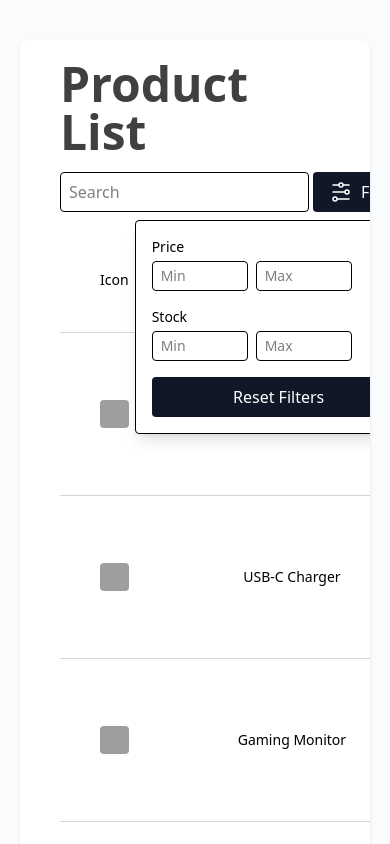
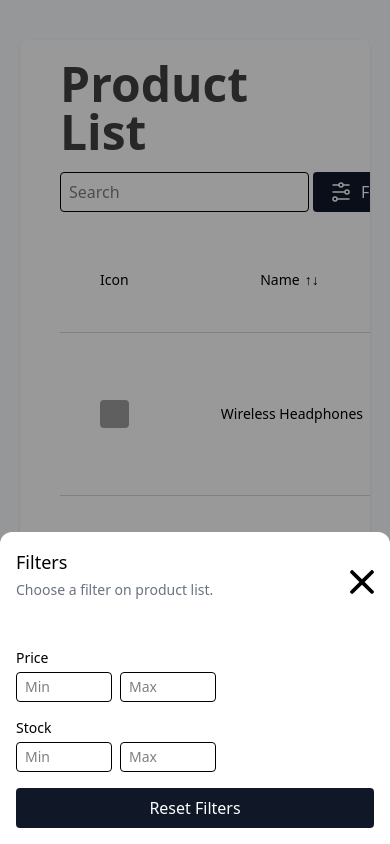
Before and after one commit to rastz/iai-product-list-app, a React (Vite) app: page / in a window 390 px wide. Both pictures are taken after a click on the button "Filters". Shown: the top 844 px of the page. Built offline with nearby package versions, Linux system fonts and the light colour scheme; grey boxes are pictures that could not be loaded.

Commit message:
feat: add mobile drawer version of filter menu

```diff
--- /dev/null
+++ b/src/components/Filters.tsx
@@ -0,0 +1,24 @@
+import { Table } from "@tanstack/react-table";
+import { FiltersButton } from "./FiltersButton";
+import { MobileFilterDrawer } from "./MobileFilterDrawer";
+import { Product } from "../types";
+
+interface FiltersProps {
+  table: Table<Product>;
+}
+
+function Filters({ table }: FiltersProps) {
+  return (
+    <>
+      <div className="hidden md:block">
+        <FiltersButton table={table} />
+      </div>
+
+      <div className="md:hidden">
+        <MobileFilterDrawer table={table} />
+      </div>
+    </>
+  );
+}
+
+export { Filters };
--- /dev/null
+++ b/src/components/Icons/CloseIcon.tsx
@@ -0,0 +1,27 @@
+const CloseIcon = () => (
+  <svg
+    fill="#000000"
+    height="24px"
+    width="24px"
+    version="1.1"
+    id="Layer_1"
+    xmlns="http://www.w3.org/2000/svg"
+    viewBox="0 0 492 492"
+  >
+    <g id="SVGRepo_bgCarrier" strokeWidth="0"></g>
+    <g
+      id="SVGRepo_tracerCarrier"
+      strokeLinecap="round"
+      strokeLinejoin="round"
+    ></g>
+    <g id="SVGRepo_iconCarrier">
+      <g>
+        <g>
+          <path d="M300.188,246L484.14,62.04c5.06-5.064,7.852-11.82,7.86-19.024c0-7.208-2.792-13.972-7.86-19.028L468.02,7.872 c-5.068-5.076-11.824-7.856-19.036-7.856c-7.2,0-13.956,2.78-19.024,7.856L246.008,191.82L62.048,7.872 c-5.06-5.076-11.82-7.856-19.028-7.856c-7.2,0-13.96,2.78-19.02,7.856L7.872,23.988c-10.496,10.496-10.496,27.568,0,38.052 L191.828,246L7.872,429.952c-5.064,5.072-7.852,11.828-7.852,19.032c0,7.204,2.788,13.96,7.852,19.028l16.124,16.116 c5.06,5.072,11.824,7.856,19.02,7.856c7.208,0,13.968-2.784,19.028-7.856l183.96-183.952l183.952,183.952 c5.068,5.072,11.824,7.856,19.024,7.856h0.008c7.204,0,13.96-2.784,19.028-7.856l16.12-16.116 c5.06-5.064,7.852-11.824,7.852-19.028c0-7.204-2.792-13.96-7.852-19.028L300.188,246z"></path>
+        </g>
+      </g>
+    </g>
+  </svg>
+);
+
+export { CloseIcon };
--- /dev/null
+++ b/src/components/MobileFilterDrawer.tsx
@@ -0,0 +1,61 @@
+import * as Dialog from "@radix-ui/react-dialog";
+import { RangeFilter } from "./RangeFilter";
+import { Button } from "./Button";
+import { Table } from "@tanstack/react-table";
+import { Product } from "../types";
+import { CloseIcon } from "./Icons/CloseIcon";
+
+interface MobileFilterDrawerProps {
+  table: Table<Product>;
+}
+
+function MobileFilterDrawer({ table }: MobileFilterDrawerProps) {
+  const priceColumn = table.getColumn("price");
+  const stockColumn = table.getColumn("stock");
+
+  return (
+    <Dialog.Root>
+      <Dialog.Trigger asChild>
+        <Button variant="primary" icon="filters">
+          Filters
+        </Button>
+      </Dialog.Trigger>
+
+      <Dialog.Portal>
+        <Dialog.Overlay className="fixed inset-0 bg-black/40 z-40" />
+        <Dialog.Content className="fixed z-50 bottom-0 left-0 right-0 rounded-t-xl bg-white p-4 shadow-lg animate-slideUp max-h-1/2 overflow-auto flex flex-col gap-y-4">
+          <div className="flex justify-between items-center mb-4">
+            <div className="flex flex-col gap-y-1">
+              <Dialog.Title className="text-lg font-medium">
+                Filters
+              </Dialog.Title>
+              <Dialog.Description className="text-sm text-gray-500 mb-4">
+                Choose a filter on product list.
+              </Dialog.Description>
+            </div>
+            <Dialog.Close className="text-gray-500 hover:text-gray-800">
+              <span className="w-6 h-6">
+                <CloseIcon />
+              </span>
+            </Dialog.Close>
+          </div>
+
+          {priceColumn && <RangeFilter column={priceColumn} label="Price" />}
+          {stockColumn && <RangeFilter column={stockColumn} label="Stock" />}
+
+          <Button
+            variant={"primary"}
+            onClick={() => {
+              priceColumn?.setFilterValue(undefined);
+              stockColumn?.setFilterValue(undefined);
+            }}
+          >
+            Reset Filters
+          </Button>
+        </Dialog.Content>
+      </Dialog.Portal>
+    </Dialog.Root>
+  );
+}
+
+export { MobileFilterDrawer };
--- a/src/components/ProductTable.tsx
+++ b/src/components/ProductTable.tsx
@@ -21,7 +21,7 @@ import { Button } from "./Button";
 import { Fragment, useState } from "react";
 import { SortableTableHead } from "./SortableTableHead";
 import { Input } from "./Input";
-import { FiltersButton } from "./FiltersButton";
+import { Filters } from "./Filters";
 
 interface ProductTableProps {
   data: Product[];
@@ -165,7 +165,7 @@ function ProductTable({ data }: ProductTableProps) {
           onChange={(event) => setGlobalFilter(event.target.value)}
         />
 
-        <FiltersButton table={table} />
+        <Filters table={table} />
       </div>
 
       <Table>
--- a/src/styles/global.css
+++ b/src/styles/global.css
@@ -12,3 +12,19 @@ html, body {
   flex-direction: column;
   height: 100dvh;
 }
+
+
+
+@layer utilities {
+  .animate-slideUp {
+    animation: slideUp 0.3s ease-out;
+  }
+  @keyframes slideUp {
+    from {
+      transform: translateY(100%);
+    }
+    to {
+      transform: translateY(0%);
+    }
+  }
+}
```
